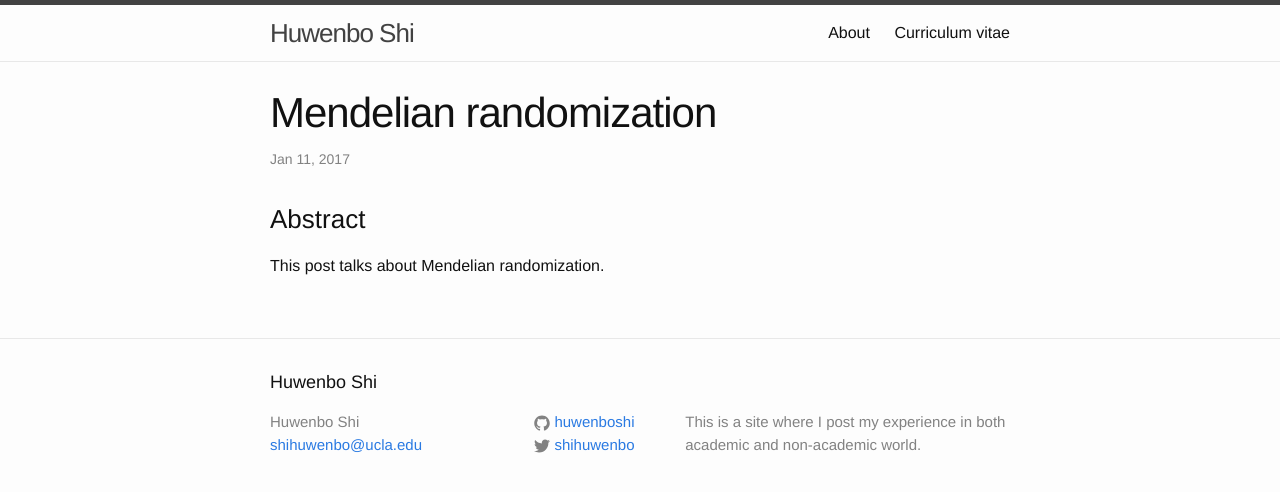
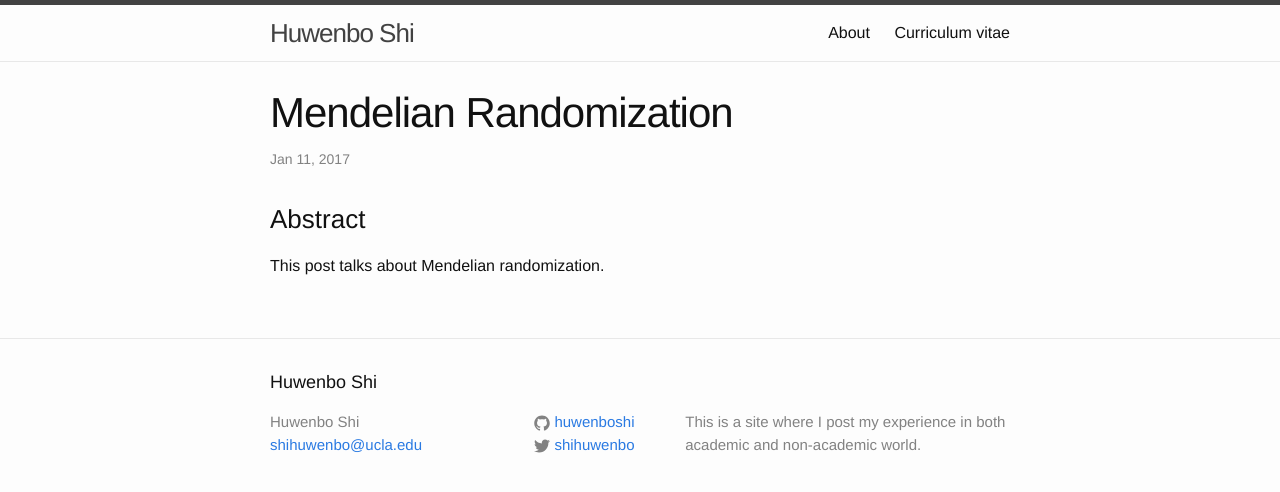
Before and after one commit to huwenboshi/huwenboshi.github.io, a Jekyll site: the page built from _posts/2017-01-11-mendelian-randomization.markdown, in a window 1280 px wide. Shown: the top 492 px of the page. Built offline with Jekyll 4.4.1, drawn with Linux system fonts in a browser that asks for light colours.

Commit message:
updated personal website

```diff
--- a/_posts/2017-01-11-mendelian-randomization.markdown
+++ b/_posts/2017-01-11-mendelian-randomization.markdown
@@ -1,6 +1,6 @@
 ---
 layout: post
-title:  "Mendelian randomization"
+title:  "Mendelian Randomization"
 date:   2017-01-11
 categories: jekyll update
 ---
```
